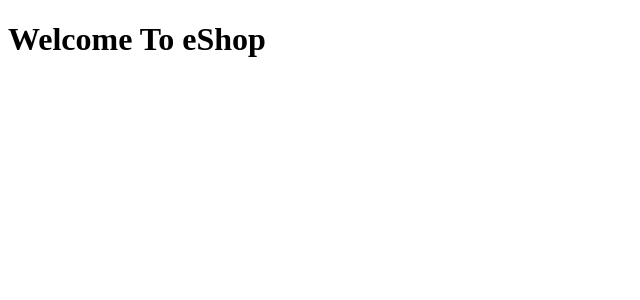
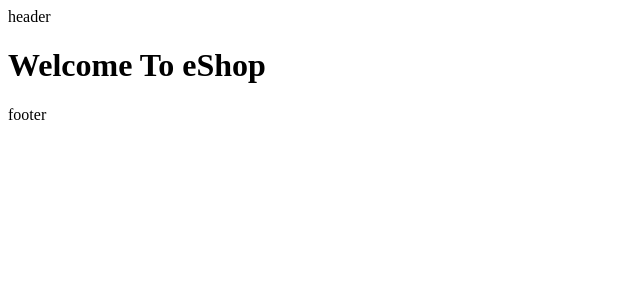
Before and after one commit to kirillzhurin/eshop, a React (Create React App) app in the folder frontend/: page / in a window 1280 px wide. Shown: the top 300 px of the page, without its empty margins (0-640 px from the left). Built offline with nearby package versions, Linux system fonts and the light colour scheme.

Commit message:
Initialize header and footer components

```diff
--- a/frontend/src/App.js
+++ b/frontend/src/App.js
@@ -1,9 +1,17 @@
 import React from 'react';
+import Header from  './components/Header';
+import Footer from './components/Footer';
 
 const App = () => {
   return (
     <>
-      <h1>Welcome To eShop</h1>
+      <Header />
+
+      <main>
+        <h1>Welcome To eShop</h1>
+      </main>
+
+      <Footer />
     </>
   );
 }
--- /dev/null
+++ b/frontend/src/components/Footer.js
@@ -0,0 +1,7 @@
+import React from 'react'
+
+const Footer = () => {
+  return <footer>footer</footer>
+}
+
+export default Footer
--- /dev/null
+++ b/frontend/src/components/Header.js
@@ -0,0 +1,7 @@
+import React from 'react'
+
+const Header = () => {
+  return <header>header</header>
+}
+
+export default Header
```
